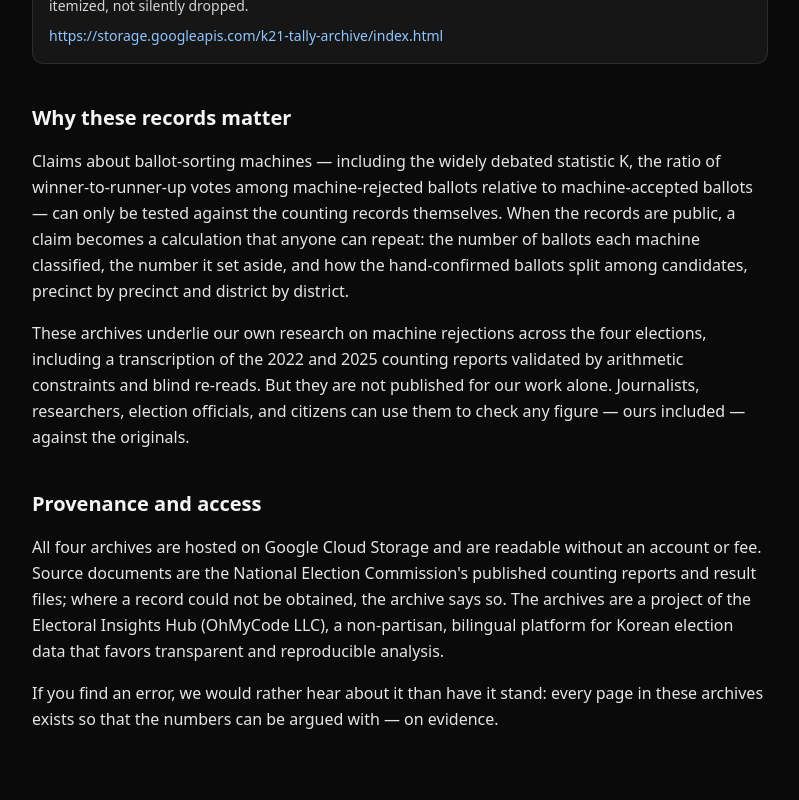
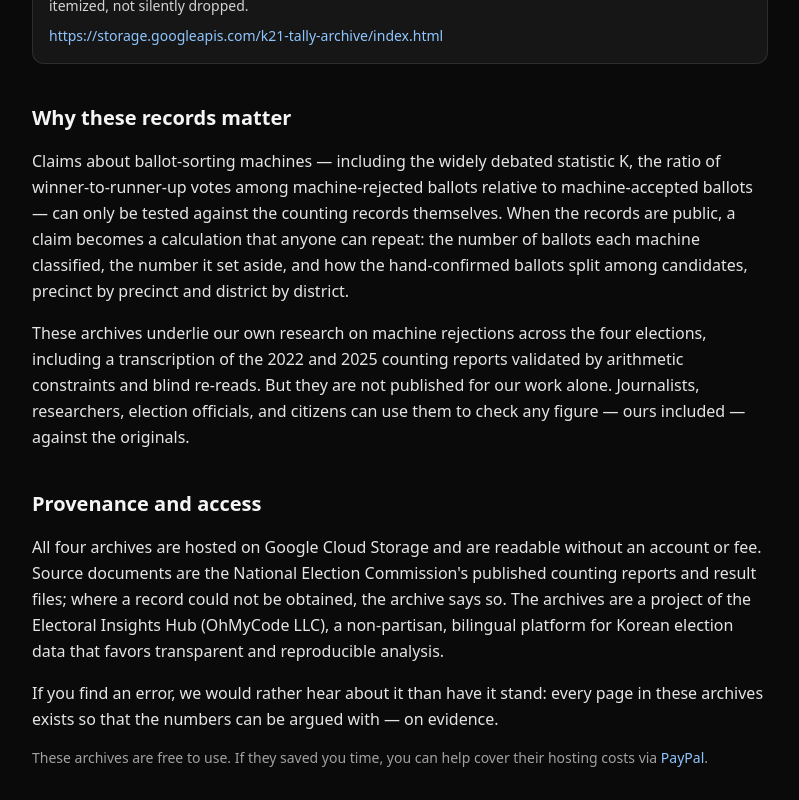
Before and after one commit to sechan9999/us-election-insight-hub, a Next.js app: page /kr/about in a window 1280 px wide. Shown: the part 1170-1970 px from the top of the page, without its empty margins (240-1039 px from the left). Before the commit the page ends 1934 px from the top, so only its background shows below. Built offline with nearby package versions, Linux system fonts and the light colour scheme.

Commit message:
feat(kr/about): add PayPal support line for archive hosting costs

```diff
--- a/app/kr/about/page.tsx
+++ b/app/kr/about/page.tsx
@@ -142,6 +142,19 @@ export default async function KoreaAboutPage({
             If you find an error, we would rather hear about it than have it stand: every page in
             these archives exists so that the numbers can be argued with — on evidence.
           </p>
+          <p className="text-sm text-neutral-400">
+            These archives are free to use. If they saved you time, you can help cover their
+            hosting costs via{' '}
+            <a
+              href="https://paypal.me/HeeKyoungChun"
+              target="_blank"
+              rel="noopener noreferrer"
+              className="font-medium text-blue-300 hover:underline"
+            >
+              PayPal
+            </a>
+            .
+          </p>
         </div>
       </div>
     </div>
```
